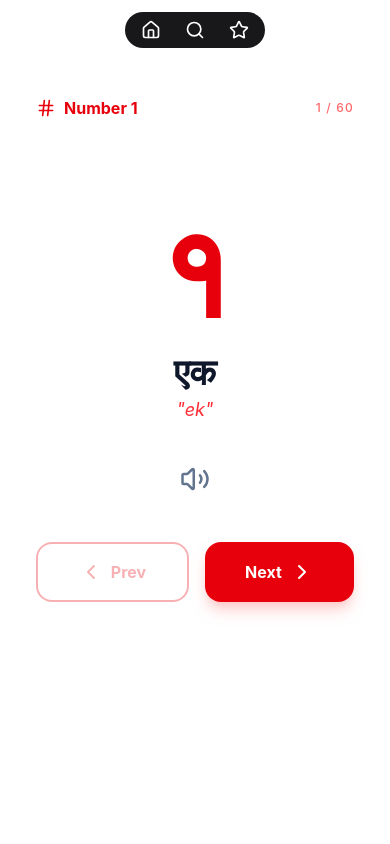
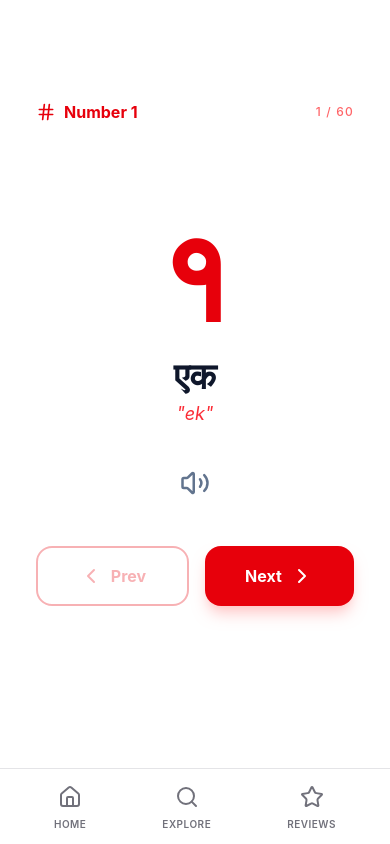
Before and after one commit to David-Rai/LearnAnka, a React (Vite) app: page / in a window 390 px wide. Built offline with nearby package versions, Linux system fonts and the light colour scheme.

Commit message:
Feat:Adding a responsive navigation bar

```diff
--- a/src/Layout.jsx
+++ b/src/Layout.jsx
@@ -4,7 +4,7 @@ import Header from "./components/Header";
 
 const Layout = () => {
   return (
-    <main className="w-full max-h-screen">
+    <main className="w-full h-dvh">
       <Header></Header>
 
       {/* other main content here */}
--- a/src/components/Header.jsx
+++ b/src/components/Header.jsx
@@ -3,50 +3,56 @@ import { Search, Star, Home } from "lucide-react";
 import { Link } from "react-router";
 
 const links = [
-  {
-    name: "Home",
-    icon: <Home size={20} />,
-    href: "/",
-  },
-  {
-    name: "Explore",
-    icon: <Search size={20} />,
-    href: "/explore",
-  },
-  {
-    name: "Reviews",
-    icon: <Star size={20} />,
-    href: "/reviews",
-  },
+  { name: "Home", icon: <Home size={20} />, href: "/" },
+  { name: "Explore", icon: <Search size={20} />, href: "/explore" },
+  { name: "Reviews", icon: <Star size={20} />, href: "/reviews" },
 ];
 
 const Header = () => {
   return (
-    <nav className="w-full py-3">
-      <div className="flex justify-center  items-center max-w-4xl mx-auto px-4">
-
-        {/* Nav Links */}
-        <div className="flex gap-6 bg-zinc-900 px-4 py-2 rounded-full">
-          {links.map((l, index) => {
-            return (
+    <>
+      {/* DESKTOP TOP NAV: Hidden on mobile, flex on md screens and up */}
+      <nav className="hidden md:flex w-full py-4 border-b border-zinc-100">
+        <div className="flex justify-center items-center max-w-4xl mx-auto px-4">
+          <div className="flex gap-8 bg-zinc-900 px-6 py-2 rounded-full shadow-md">
+            {links.map((l, index) => (
               <Link
                 to={l.href}
                 key={index}
-                className="flex items-center gap-2 text-white transition"
+                className="flex items-center gap-2 text-white hover:text-zinc-300 transition"
               >
-                {/* Icon always visible */}
                 {l.icon}
+                <span className="text-sm font-medium">{l.name}</span>
+              </Link>
+            ))}
+          </div>
+        </div>
+      </nav>
 
-                {/* Text hidden on mobile */}
-                <span className="hidden sm:inline text-sm">
-                  {l.name}
-                </span>
-              </Link>
-            );
-          })}
+      {/* MOBILE BOTTOM NAV: Flex on mobile, hidden on md screens and up */}
+      <nav className="md:hidden fixed bottom-0 left-0 right-0 bg-white border-t border-zinc-200 z-50 pb-safe">
+        <div className="flex justify-around items-center py-3 px-4">
+          {links.map((l, index) => (
+            <Link
+              to={l.href}
+              key={index}
+              className="flex flex-col items-center gap-1 text-zinc-500 hover:text-black transition-colors"
+            >
+              <div className="p-1">
+                {/* Slightly larger icons for thumb-friendly mobile nav */}
+                {React.cloneElement(l.icon, { size: 24 })}
+              </div>
+              <span className="text-[10px] font-semibold uppercase tracking-wider">
+                {l.name}
+              </span>
+            </Link>
+          ))}
         </div>
-      </div>
-    </nav>
+      </nav>
+
+      {/* Spacer to prevent content from being hidden behind the fixed mobile nav */}
+      <div className="h-16 md:hidden" />
+    </>
   );
 };
 
--- a/src/pages/Home.jsx
+++ b/src/pages/Home.jsx
@@ -43,7 +43,7 @@ const Home = () => {
 
   // Rendering JSX
   return (
-    <main className="h-full bg-white flex flex-col items-center justify-center p-6 text-slate-800">
+    <main className="flex-1 bg-white flex flex-col items-center justify-center p-6 text-slate-800">
       <div className="max-w-md w-full border-none md:border-2 md:border-red-100 rounded-3xl p-3 md:shadow-sm">
         {/* Header / Progress */}
         <div className="flex justify-between items-center mb-12">
```
